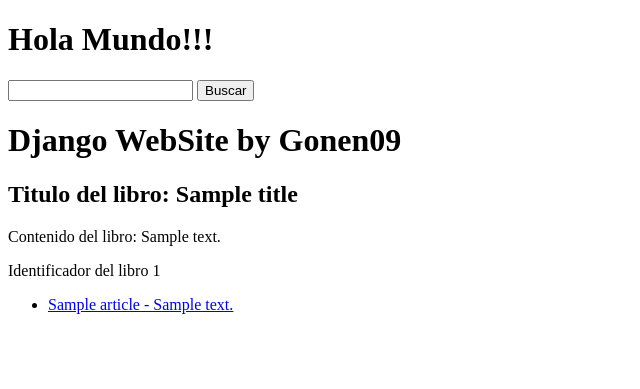
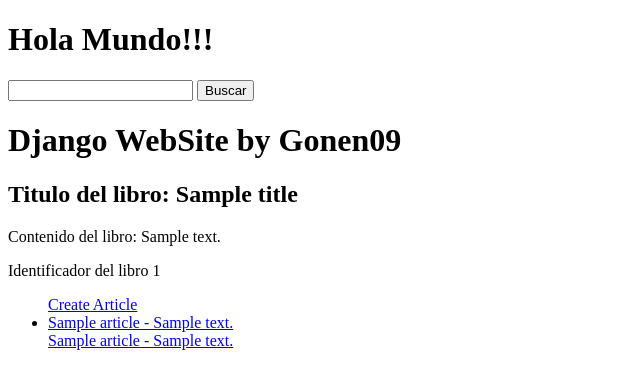
Before and after one commit to Gonen09/Django_3.2, a Django app: template templates/home-view.html in a window 1280 px wide. Shown: the top 389 px of the page, without its empty margins (0-640 px from the left). Run offline with Django 3.2, Linux system fonts and the light colour scheme; tables that the repository leaves empty hold one stand-in row (values such as "Sample post"); the template is opened without the code that fills it: values that come from a table or form of the project are taken from there, most other values are stand-ins (such as "Sample title", 1, 10 or a date in 2020).

Commit message:
usando reverse urls

```diff
--- a/articles/models.py
+++ b/articles/models.py
@@ -1,5 +1,6 @@
 from django.db import models
 from django.db.models.signals import pre_save, post_save
+from django.urls import reverse
 from django.utils import timezone
 # Create your models here.
 from .utils import slugify_instance_title
@@ -17,7 +18,8 @@
         auto_now_add=False, auto_now=False, default=timezone.now)
 
     def get_absolute_url(self):
-        return f'/articles/{self.slug}/'
+        # return f'/articles/{self.slug}/'
+        return reverse("article-detail", kwargs={"slug": self.slug})
 
     def save(self, *args, **kwargs):
 
--- a/articles/views.py
+++ b/articles/views.py
@@ -1,5 +1,5 @@
 from django.contrib.auth.decorators import login_required
-from django.shortcuts import render
+from django.shortcuts import render, redirect
 from django.http import Http404
 from .forms import ArticleForm
 from .models import Article
@@ -37,6 +37,8 @@
     if form.is_valid():
         article_object = form.save()
         context['form'] = ArticleForm()
+        # return redirect("article-detail, slug=article_objetcs.slug")
+        return redirect(article_object.get_absolute_url())
 
     return render(request, "articles/create.html", context=context)
 
--- a/templates/home-view.html
+++ b/templates/home-view.html
@@ -5,10 +5,13 @@
   <p>Contenido del libro: {{ content }}</p>
   <p>Identificador del libro {{ id }}</p>
   <ul>
+    <a href='{% url "article-create" %}'>Create Article</a>
     {% for x in object_list %}
       {% if x.title %}
         <li>
-          <a href="{{ x.get_absolute_url }}">{{ x.title }} - {{ x.content }}</a>
+          <a href='{% url "article-detail" slug=x.slug %}'>{{ x.title }} - {{ x.content }}</a>
+          <br>
+          <a href='{{ x.get_absolute_url }}'>{{ x.title }} - {{ x.content }}</a>
         </li>
       {% endif %}
     {% endfor %}
--- a/trydjango/urls.py
+++ b/trydjango/urls.py
@@ -28,8 +28,8 @@
 urlpatterns = [
     path('', home_view),
     path('articles/', views.article_search_view),
-    path('articles/create/', views.article_create_view),
-    path('articles/<slug:slug>/', views.article_detail_view),
+    path('articles/create/', views.article_create_view, name='article-create'),
+    path('articles/<slug:slug>/', views.article_detail_view, name='article-detail'),
     path('admin/', admin.site.urls),
     path('login/', login_view),
     path('logout/', logout_view),
```
